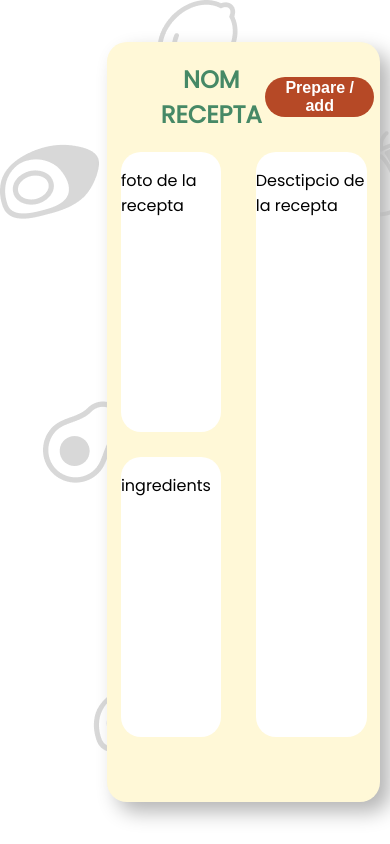
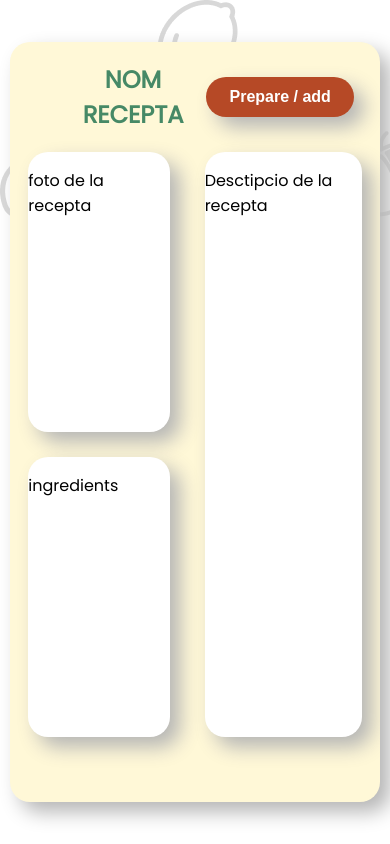
Before and after one commit to aleixcaasas/Improvised_chef, a React (Create React App) app in the folder react-app/: page /components/detailRecipe in a window 390 px wide. Built offline with nearby package versions, Linux system fonts and the light colour scheme.

Commit message:
commit media query 768px

```diff
--- a/react-app/src/components/detailRecipe/DetailRecipe.css
+++ b/react-app/src/components/detailRecipe/DetailRecipe.css
@@ -47,7 +47,7 @@
 .prepareButt{
     margin: 0;
     margin-right: 20px;
-
+    box-shadow: var(--box_shawod);
 }
 
 /*a partir d aqui, son els 3 elements de info que hi ha (foto, ingredients i descripcio)*/
@@ -75,6 +75,7 @@
     width: 100%;
     height: 90%;
     border-radius: 20px;
+    box-shadow: var(--box_shawod);
 
 }
 
@@ -83,6 +84,7 @@
     width: 100%;
     height: 90%;
     border-radius: 20px;
+    box-shadow: var(--box_shawod);
 
 }
 
@@ -91,4 +93,15 @@
     width: 100%;
     height: 90%;
     border-radius: 20px;
+    box-shadow: var(--box_shawod);
 }
+
+
+
+
+@media only screen and (max-width: 768px) {
+    .general-div {
+        width: 95%;
+        margin-left: 0%;
+    }
+}
```
